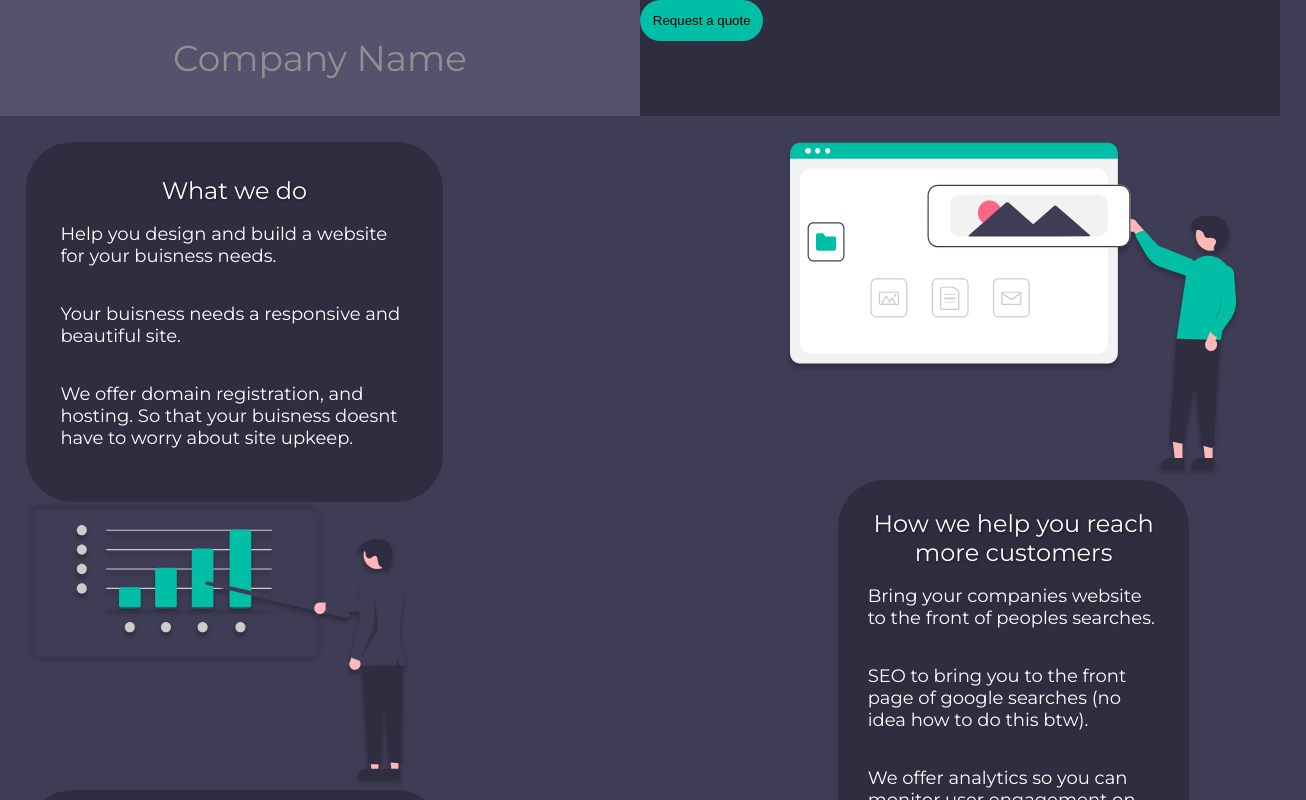
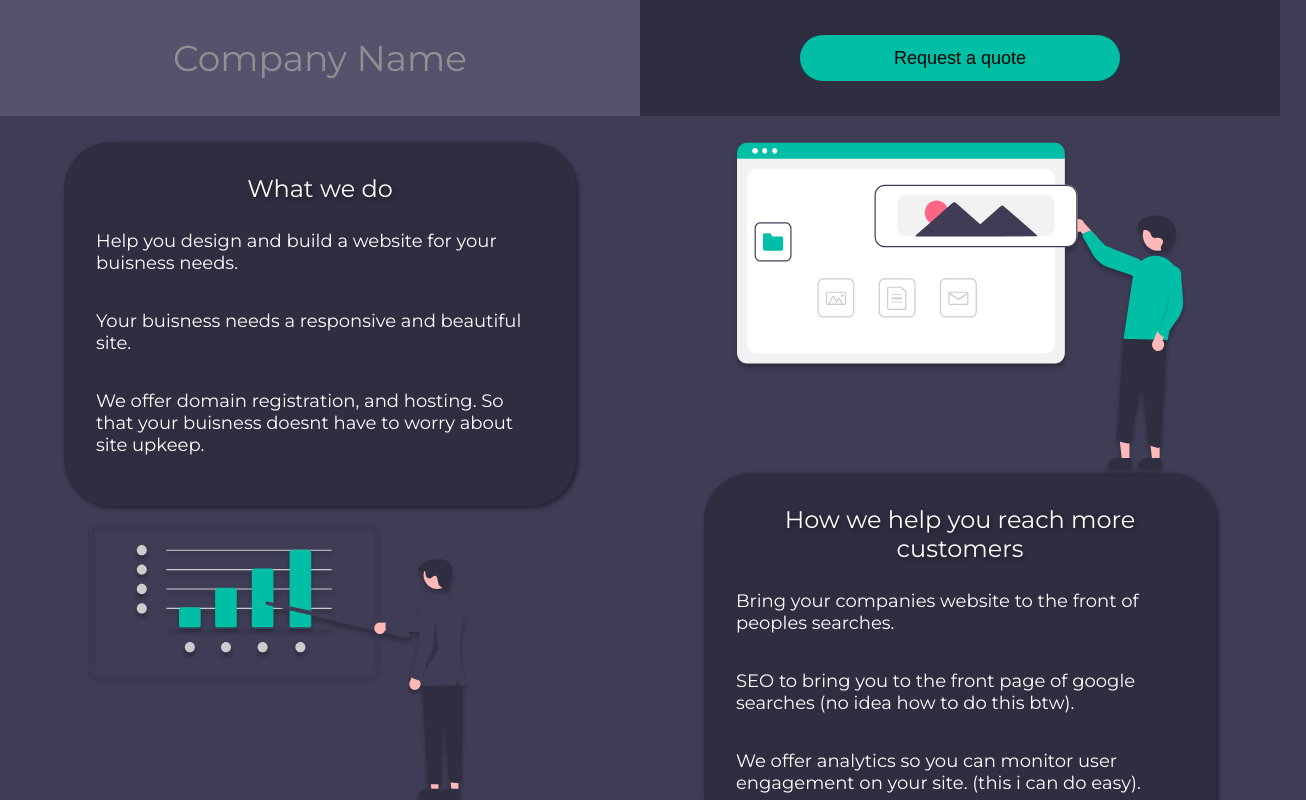
Before and after one commit to christophermarek/web_dev_studio, a React (Create React App) app: page / in a window 1280 px wide. Both pictures are taken after a click on the button "Take me inside". Shown: the top 800 px of the page, 1306 px wide, since content can reach past the window. Built offline with nearby package versions, Linux system fonts and the light colour scheme.

Commit message:
contact page style

```diff
--- a/src/App.scss
+++ b/src/App.scss
@@ -84,20 +84,35 @@ body {
     background-color: $darkColor;
     width: 50%;
     align-self: stretch;
+    display: flex;
+    align-items: center;
+  }
+
+  .btnReq {
+    margin: 0;
+    margin-left: 25%;
+    margin-right: 25%;
+    //i have to do this to center the text for some reason
+    display: flex;
+    justify-content: center;
   }
 }
 
 .btnReq {
   background-color: $contrastColor;
   border: none;
+  font-size: 18px;
   border-radius: 25px;
   padding: 2%;
   padding-left: 2%;
   padding-right: 2%;
+  margin-left: 20%;
+  margin-right: 20%;
+  margin-top: 10%;
 }
 
 .blurb {
-  width: 50%;
+  width: 70%;
   background-color: $darkColor;
   padding: 5%;
   border-radius: 47px;
@@ -105,12 +120,13 @@ body {
 
   display: flex;
   flex-direction: column;
+  box-shadow: 2px 2px 5px rgba(0, 0, 0, 0.5);
 
   .blurbTitle {
     text-align: center;
     margin-top: 0;
-    margin-bottom: 0;
-    text-shadow: 1px 1px 3px rgba(0, 0, 0, 0.5);
+    margin-bottom: 2%;
+    text-shadow: 2px 2px 5px rgba(0, 0, 0, 0.5);
     font-size: 24px;
     font-weight: 500;
   }
@@ -125,17 +141,132 @@ body {
   flex-direction: row;
   justify-content: space-between;
   margin-top: 2%;
-  margin-left: 2%;
   width: 100%;
+  align-items: flex-start;
 
   .mainLeft {
+    width: 50%;
     display: flex;
     flex-direction: column;
     align-items: center;
   }
   .mainRight {
+    width: 50%;
     display: flex;
     flex-direction: column;
     align-items: center;
   }
 }
+
+.imageBox {
+  margin-bottom: -1%;
+  z-index: 100;
+  position: relative;
+}
+
+.topMargin {
+  margin-top: 2.5%;
+}
+
+.footer {
+  background-color: $darkColor;
+  color: $textColor1;
+  display: flex;
+  flex-direction: row;
+  align-items: center;
+  justify-content: space-between;
+
+  .nameAndDate {
+    margin-left: 10%;
+  }
+
+  .contact {
+    margin-right: 3%;
+    text-align: center;
+  }
+
+  .icon {
+    width: 25%;
+    height: 25%;
+  }
+
+  #title {
+    font-size: 24px;
+    margin-bottom: 0;
+  }
+
+  #date {
+    margin-top: 1%;
+    font-size: 18px;
+  }
+
+  .icons {
+    display: flex;
+    flex-direction: row;
+    justify-content: center;
+    align-items: center;
+  }
+}
+
+.noBottomMargin {
+  margin-bottom: 0;
+}
+
+.contactTop {
+  background-color: $darkColor;
+  width: 100%;
+
+  button {
+    background-color: $darkColor;
+    border: none;
+    padding: 1%;
+  }
+}
+
+.contactBody {
+  display: flex;
+  flex-direction: column;
+  text-align: center;
+  color: $textColor1;
+
+  .middleBoxes {
+    //when i make this display flex it pulls up the footer idk why
+    display: flex;
+    align-items: flex-start;
+    flex-direction: row;
+    margin-left: 10%;
+    margin-right: 10%;
+  }
+
+  .normalButton {
+    border: none;
+    background-color: $altColor;
+    color: $textColor3;
+    padding: 2%;
+    font-size: 18px;
+    box-shadow: 2px 2px 5px rgba(0, 0, 0, 0.5);
+  }
+
+  #largeText {
+    font-size: 36px;
+  }
+
+  .blurb {
+    color: $textColor1;
+    width: 50%;
+    font-size: 18px;
+  }
+  .whatNeedBox {
+    font-size: 18px;
+    width: 50%;
+  }
+
+  .contactUsInput{
+
+  }
+
+  .sendReq {
+    display: flex;
+    flex-direction: row;
+  }
+}
--- a/src/App.tsx
+++ b/src/App.tsx
@@ -68,15 +68,15 @@ function App() {
     return (
       <div className='footer'>
         <div className='nameAndDate'>
-          <p>{companyName}</p>
-          <p>2021</p>
+          <p id='title'>{companyName}</p>
+          <p id='date'>2021</p>
         </div>
         <div className='contact'>
-          <p>Contact</p>
+          <p className='noBottomMargin'>Contact</p>
           <div className='icons'>
-            <img src={email} alt='email icon' />
-            <img src={linkedIn} alt='linkedin icon'/>
-            <img src={github} alt='github icon'/>
+            <img src={email} alt='email icon' className='icon' />
+            <img src={linkedIn} alt='linkedin icon' className='icon' />
+            <img src={github} alt='github icon' className='icon' />
           </div>
         </div>
       </div>
@@ -87,7 +87,7 @@ function App() {
   return (
     <div className="App" >
       {currentPage === 'landing' &&
-        <div className="landing" style={{backgroundImage: `url(${landingBackground})`}}>
+        <div className="landing" style={{ backgroundImage: `url(${landingBackground})` }}>
           <div className="nameHeader">
             <p id='title'>{companyName}</p>
             <p id='subTitle'>Web Development</p>
@@ -108,14 +108,14 @@ function App() {
               <p>{companyName}</p>
             </div>
             <div className='headerRight'>
-              <input type='button' value='Request a quote' onClick={() => setCurrentPage('quote')} className='btnReq' />
+              <input type='button' value='Request a quote' onClick={() => setCurrentPage('quote')} className='btnReq header' />
             </div>
           </div>
 
           <div className="mainBody">
-            <div className='mainleft'>
+            <div className='mainLeft'>
               {blurb(whatWeDo)}
-              <div className='imageBox'>
+              <div className='imageBox topMargin'>
                 <img src={buisnessPointing} alt='main pointing to chart' />
               </div>
               {blurb(helpYourBuisnessGrow)}
@@ -126,7 +126,7 @@ function App() {
                 <img src={buildingSite} alt='man putting components onto site' />
               </div>
               {blurb(howWeHelp)}
-              <div className='imageBox'>
+              <div className='imageBox topMargin'>
                 <img src={webpage} alt='drawing of web page components' />
               </div>
             </div>
@@ -143,30 +143,34 @@ function App() {
           </div>
 
           <div className='contactBody'>
-            <p>Contact Us to request a quote:</p>
-            <div className="what you needBox">
+            <div className='group'>
+              <p id='largeText'>Contact Us to request a quote:</p>
+              <div className='middleBoxes'>
+                <div className="whatNeedBox">
                   <p>Describe what you need</p>
-              <input type='textarea' />
+                  <input type='textarea' className='contactUsInput' />
                   <div className='sendReq'>
-                <input type='button' value='Send Request' />
+                    <input type='button' value='Send Request' className='normalButton' />
                     <p>I will reach out to you shortly</p>
                   </div>
                 </div>
 
                 <div className='blurb'>
-              <p>A redisgn of an old site,</p>
+                  <p>A redesign of an old site,</p>
                   <p>Or a brand new site.</p>
                   <p>We can manage your site after it is launched.</p>
+                </div>
+              </div>
             </div>
 
             <div className='alternativeContact'>
               <p>You can also reach me at:</p>
               <div className='altBox'>
-                <img src={email} alt='email icon'/>
+                <img src={email} alt='email icon' />
                 <p>Email: sampleemail@gmail.com</p>
               </div>
               <div className='altBox'>
-                <img src={phone} alt='phone icon'/>
+                <img src={phone} alt='phone icon' />
                 <p>Phone: 647-588-3123</p>
               </div>
             </div>
```
Lines whose indentation alone changed are shown as unchanged.
